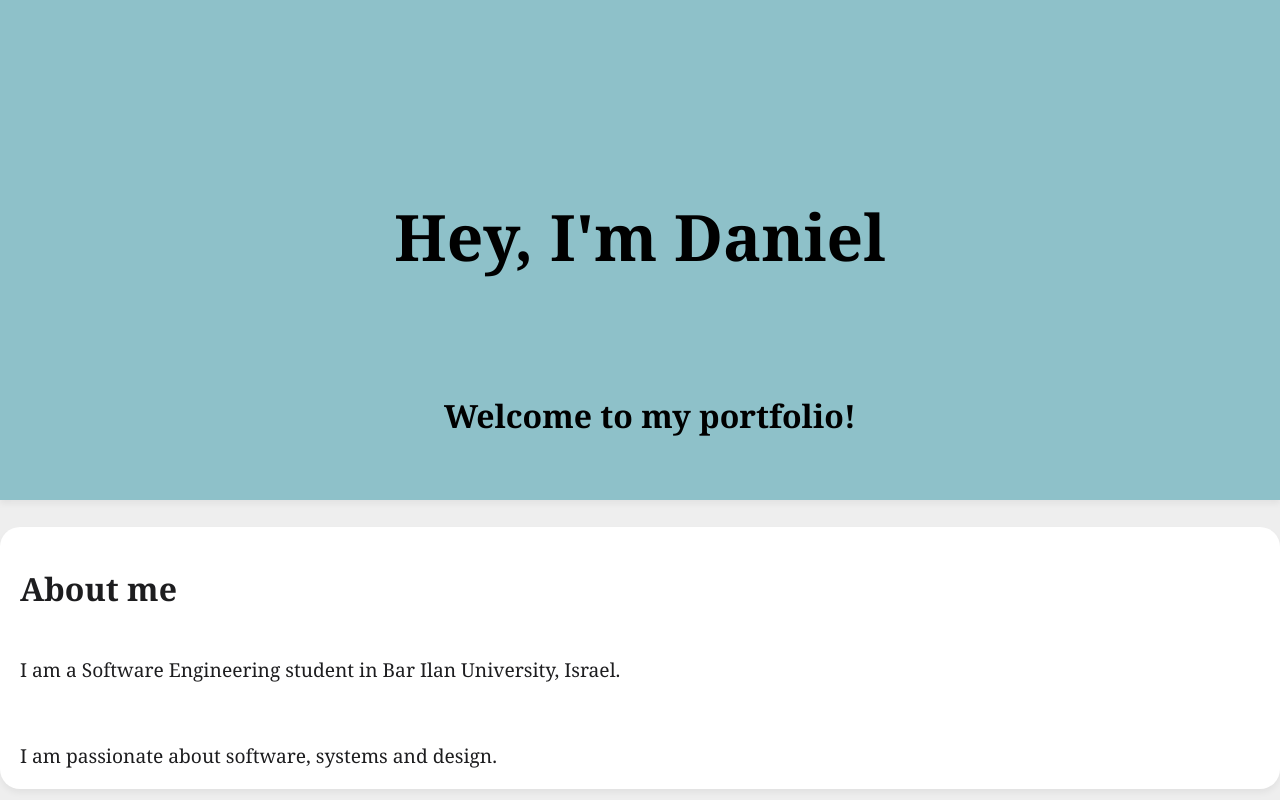
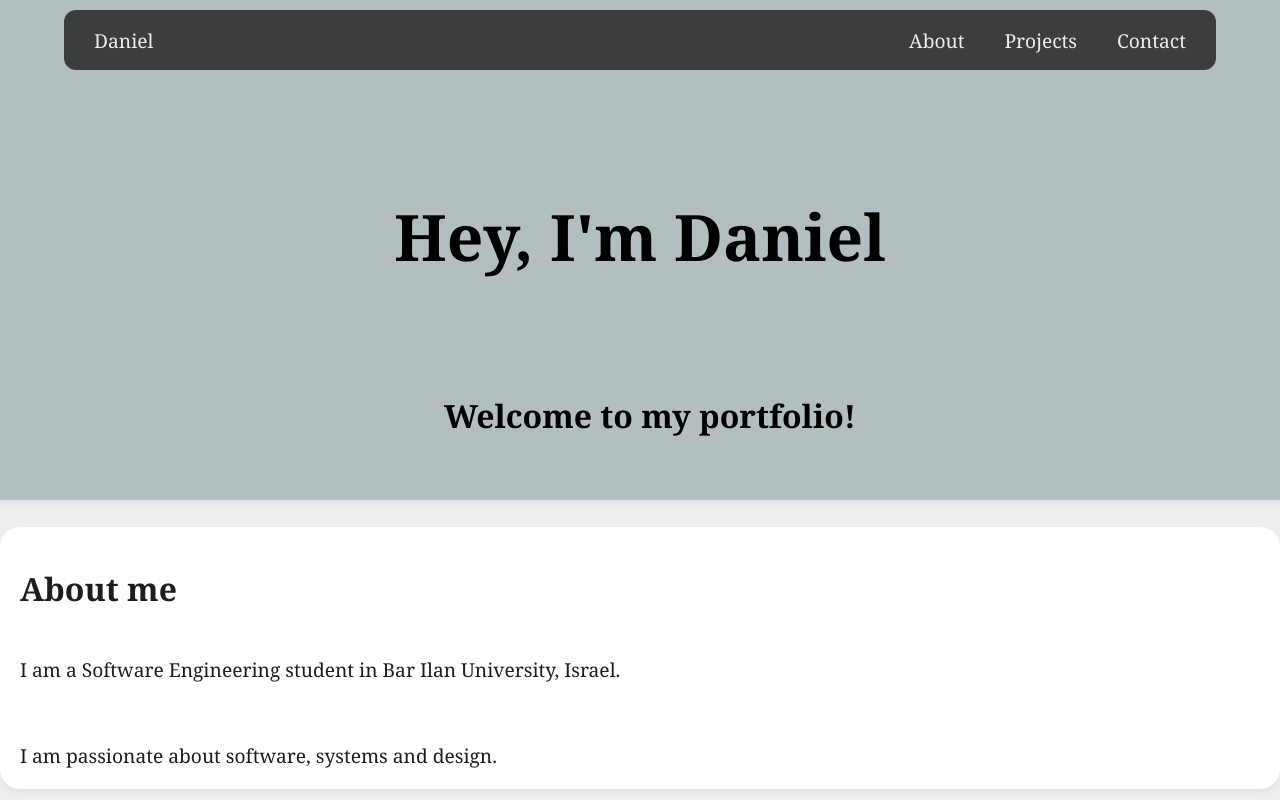
Before and after one commit to daniel-szarfman/daniel-szarfman.github.io, a plain HTML site: page index.html in a window 1280 px wide. Shown: the top 800 px of the page. Drawn offline with Linux system fonts and the light colour scheme.

Commit message:
Add files via upload

```diff
--- a/index.html
+++ b/index.html
@@ -8,6 +8,19 @@
   </head>
 
   <body>
+    <nav id="navbar">
+      <div>
+        <p class="html-style">Daniel</p>
+      </div>
+      <div>
+        <ul>
+          <li><a href="#about" class="nav-link"><p>About</p></a></li>
+          <li><a href="#projects" class="nav-link"><p>Projects</p></a></li>
+          <li><a href="#contact" class="nav-link"><p>Contact</p></a></li>
+        </ul>
+      </div>
+    </nav>
+
     <main>
       <header id="welcome-section">
         <h1 class="title">Hey, I'm Daniel </h1>
@@ -40,7 +53,5 @@
       </section>
 
     </main>
-
-
   <body>
 </html>
--- a/styles.css
+++ b/styles.css
@@ -20,7 +20,7 @@ header {
   padding-top: 150px;
 
   text-align: center;
-  background-color: #8ec1c9;
+  background-color: #b3bec0;
   box-shadow: 0 4px 6px rgba(0,0,0,0.05);
   color: black;
 }
@@ -31,6 +31,42 @@ section {
   background-color: white;
   border-radius: 20px;
   box-shadow: 0 4px 6px rgba(0,0,0,0.05);
+}
+
+#navbar {
+  position: fixed;
+  top: 10px;
+  left: 50%;
+  transform: translateX(-50%);
+  z-index: 999;
+  width: 90%;
+  height: 60px;
+  margin: 0 auto;
+  padding: 10px;
+
+  display: flex;
+  flex-direction: row;
+
+  justify-content: space-between;
+  align-items: center;
+
+  border-radius: 12px;
+  background-color: rgba(29, 29, 31, 0.8);
+  backdrop-filter: blur(10px);
+  color: #eee;
+}
+
+#navbar ul {
+  list-style: none;
+  display: flex;
+}
+
+.nav-link {
+  color: #eee;
+}
+
+.nav-link {
+  text-decoration: none;
 }
 
 .portfolio {
```
